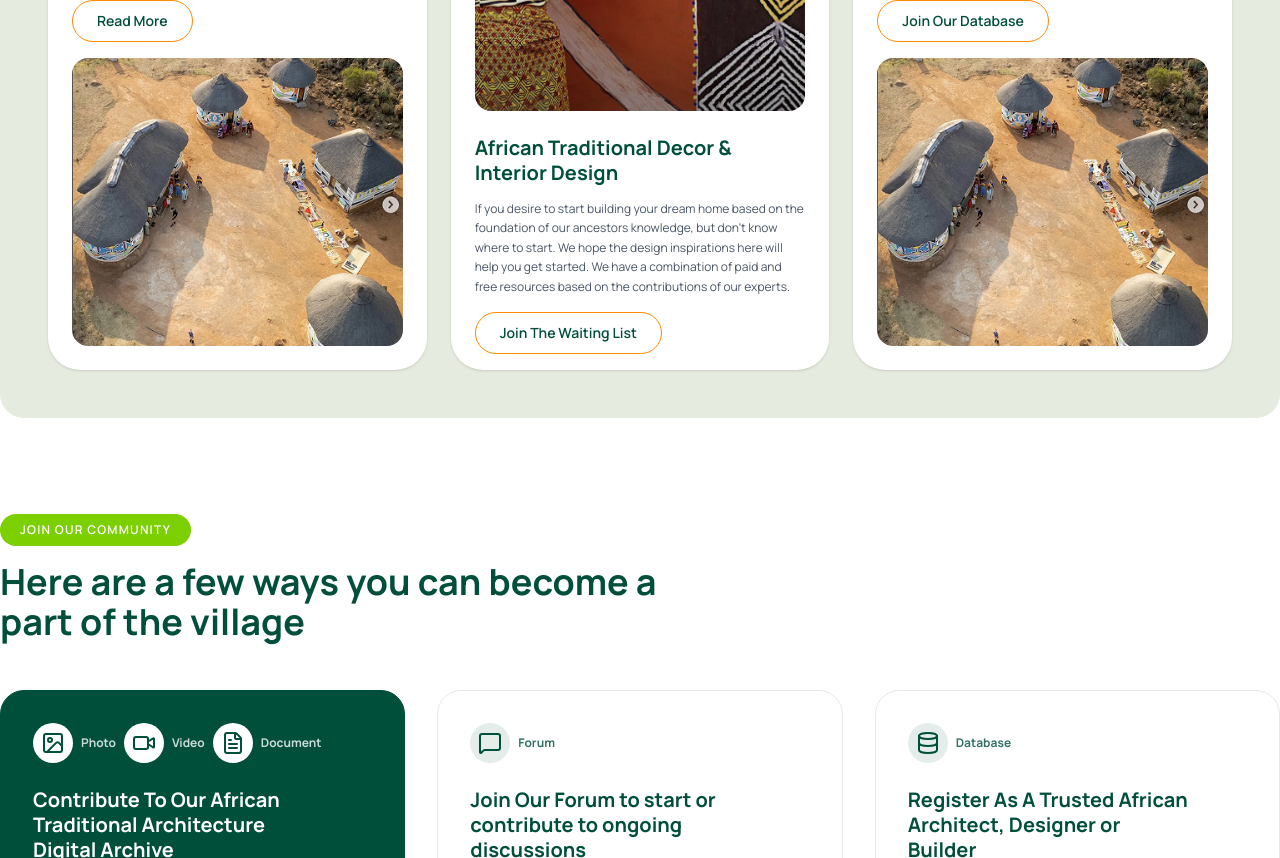
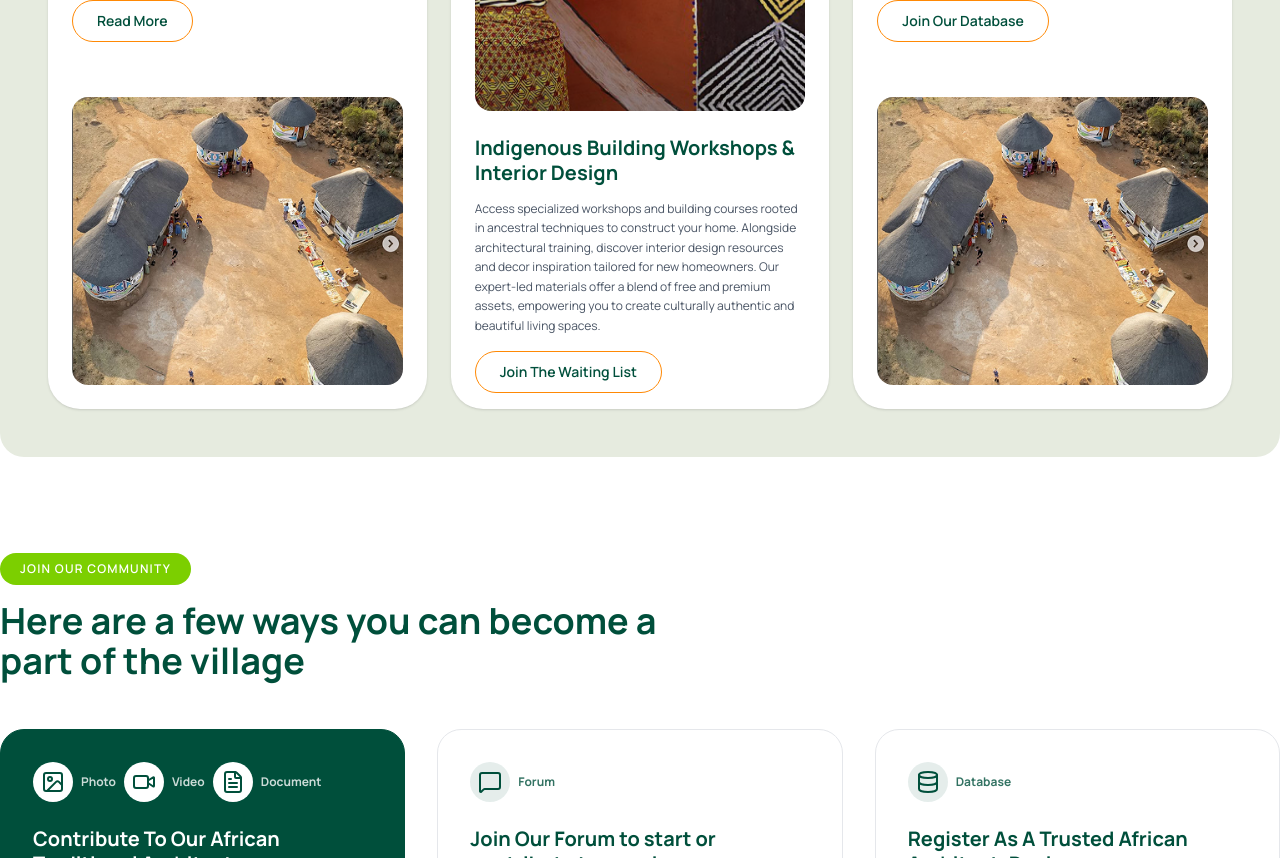
Before and after one commit to muhammadranju/community-based-platform, a Next.js app: page / in a window 1280 px wide. Shown: the part 1940-2798 px from the top of the page. Built offline with nearby package versions, Linux system fonts and the light colour scheme.

Commit message:
feat: Add `OurWorkSection` component to display key initiatives and resource hubs with a scrollable card layout.

```diff
--- a/components/home/OurWorkSection.tsx
+++ b/components/home/OurWorkSection.tsx
@@ -35,9 +35,9 @@ export default function OurWorkSection() {
       buttonText: "Read More",
     },
     {
-      title: "African Traditional Decor & Interior Design",
+      title: "Indigenous Building Workshops & Interior Design",
       description:
-        "If you desire to start building your dream home based on the foundation of our ancestors knowledge, but don't know where to start. We hope the design inspirations here will help you get started. We have a combination of paid and free resources based on the contributions of our experts.",
+        "Access specialized workshops and building courses rooted in ancestral techniques to construct your home. Alongside architectural training, discover interior design resources and decor inspiration tailored for new homeowners. Our expert-led materials offer a blend of free and premium assets, empowering you to create culturally authentic and beautiful living spaces.",
       image: "/bg/Rectangle2.png", // Vertical image
       link: "/waiting-list/signup",
       buttonText: "Join The Waiting List",
```
